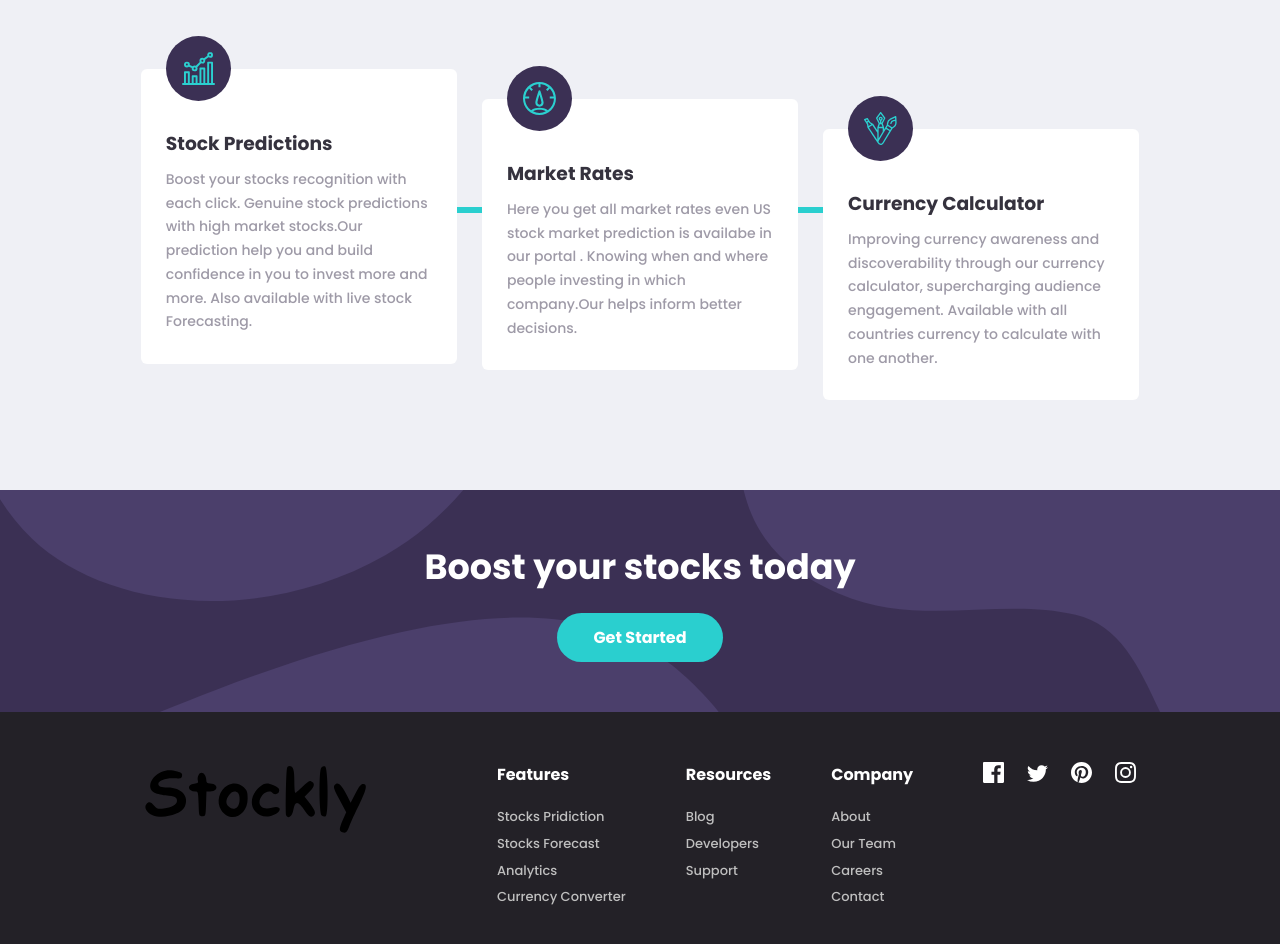
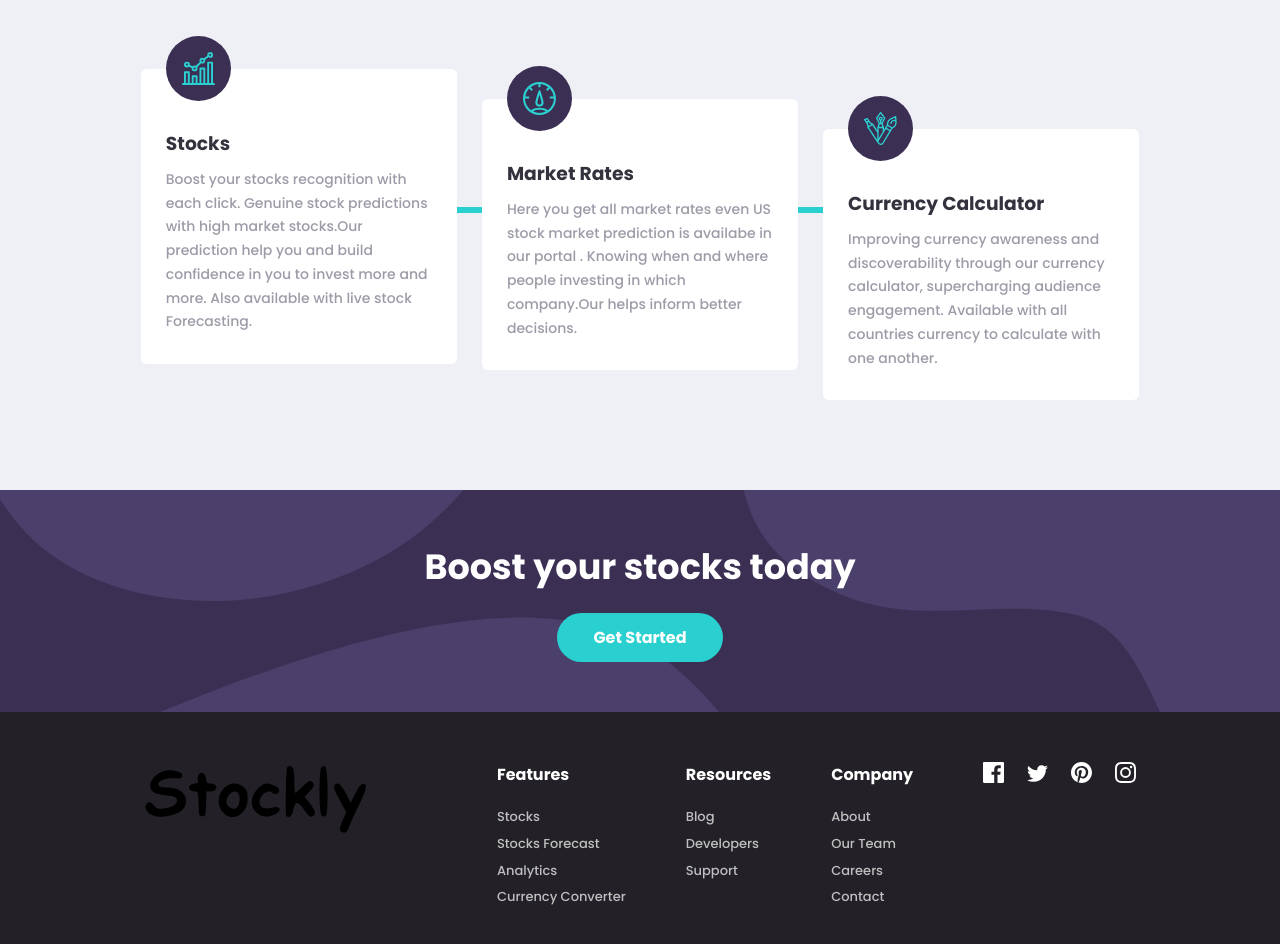
Before and after one commit to raviranjan940/ForecastingStockPrice, a plain HTML site: page index.html in a window 1280 px wide. Shown: the part 1040-1984 px from the top of the page. Drawn offline with Linux system fonts and the light colour scheme.

Commit message:
Update index.html

```diff
--- a/index.html
+++ b/index.html
@@ -30,7 +30,7 @@
           <nav class="main-navgation flex-between flex-ver-top">
             <div class="nav-links">
               <a href="https://share.streamlit.io/aman27092001/forecasting-stock-price/main/main.py">Stocks Forecasting </a>
-              <a href="Pridiction/">Stocks Prediction</a>
+              <a href="Pridiction/">Stocks </a>
               <a href="currency/">Currency Calculator</a>
             </div>
             <div class="nav-buttons">
@@ -103,7 +103,7 @@
                   />
                 </div>
                 <div class="feature-details">
-                  <a href="http://127.0.0.1:5500/Pridiction/"><h3>Stock Predictions</h3></a>
+                  <a href="http://127.0.0.1:5500/Pridiction/"><h3>Stocks</h3></a>
                   <p>
                     Boost your stocks recognition with each click. Genuine stock predictions
                     with high market stocks.Our prediction help you and build confidence in
@@ -171,7 +171,7 @@
               <div class="links-group">
                 <span>Features</span>
                 <div>
-                  <a href="#">Stocks Pridiction</a>
+                  <a href="#">Stocks </a>
                   <a href="#">Stocks Forecast</a>
                   <a href="#">Analytics</a>
                   <a href="">Currency Converter</a>
```
